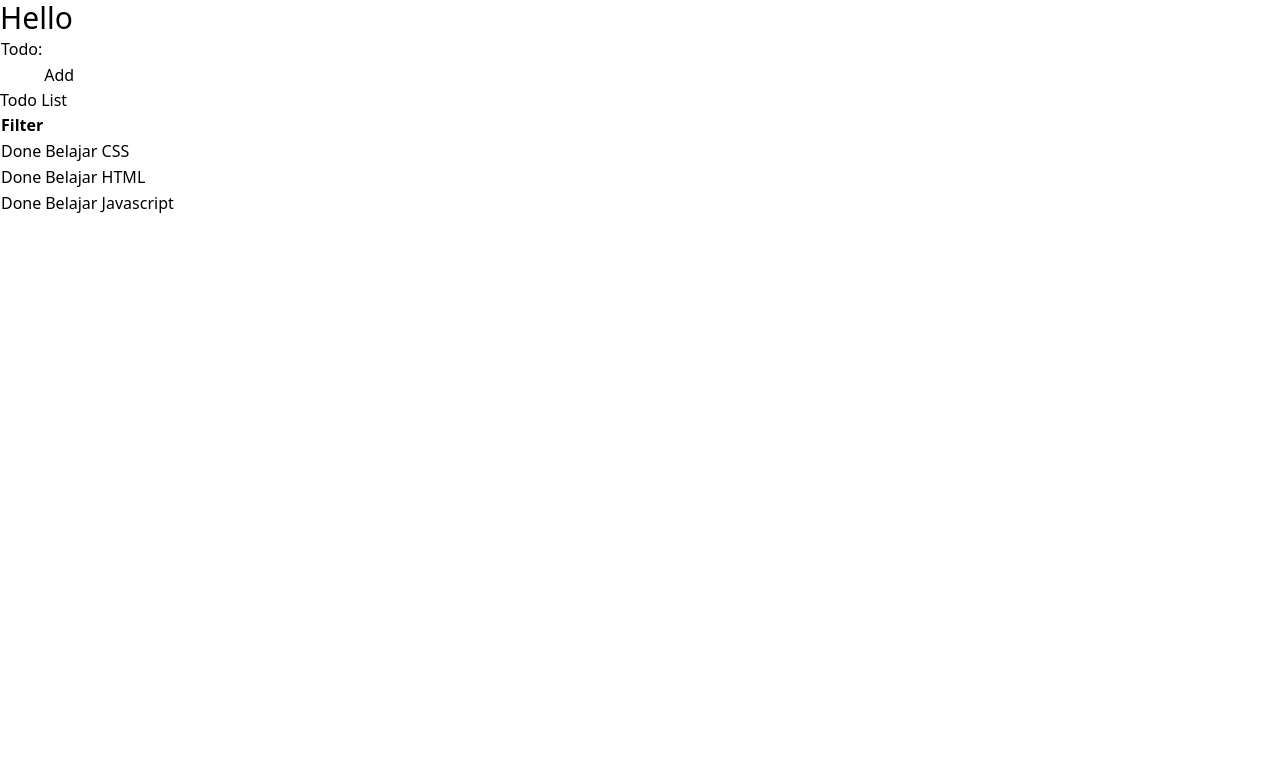
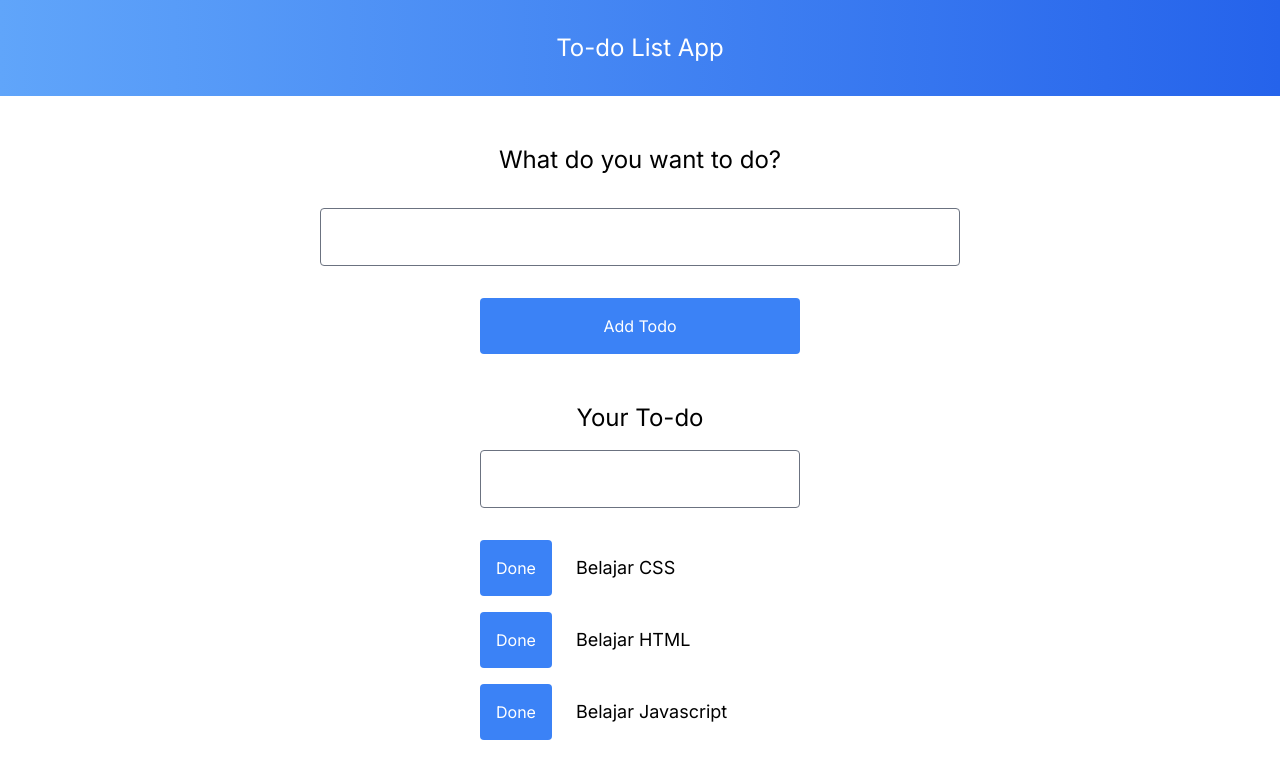
Before and after one commit to aaggee/todolist-app, a website: page app/index.html in a window 1280 px wide. Drawn offline with Linux system fonts and the light colour scheme; files that its build step writes are made by us from their sources.

Commit message:
update interface

```diff
--- a/app/index.html
+++ b/app/index.html
@@ -1,43 +1,50 @@
 <!DOCTYPE html>
 <html lang="en">
+
 <head>
     <meta charset="UTF-8">
     <meta http-equiv="X-UA-Compatible" content="IE=edge">
     <meta name="viewport" content="width=device-width, initial-scale=1.0">
+    <link rel="preconnect" href="https://fonts.googleapis.com">
+    <link rel="preconnect" href="https://fonts.gstatic.com" crossorigin>
+    <link href="https://fonts.googleapis.com/css2?family=Inter:wght@200;400;500;600;900&display=swap" rel="stylesheet">
     <title>Todolist App</title>
     <link rel="stylesheet" href="/dist/css/style.css">
 </head>
+
 <body>
 
-    <h1 class="text-3xl">Hello</h1>
-    <form name="todoForm">
-        <table>
-            <tbody>
-                <tr>
-                    <td><label for="todo">Todo:</label></td>
-                    <td><input type="text" id="todo" name="todo"></td>
-                </tr>
-                <tr>
-                    <td></td>
-                    <td><input type="submit" value="Add"/></td>
-                </tr>
-            </tbody>
-        </table>
-    </form>
+    <nav class="navbar">
+        <div class="container">
+            <h1 class="navbar-title">To-do List App</h1>
+        </div>
+    </nav>
+    <section class="section-form">
+        <div class="container">
+            <form name="todoForm" class="form">
+                <div class="form__wrapper">
+                    <label for="todo" class="form__title">What do you want to do?</label>
+                    <input type="text" id="todo" name="todo" class="form__input">
+                    <input type="submit" value="Add Todo" class="button w-1/2" />
+                </div>
+            </form>
+        </div>
+    </section>
+    <section class="section-display">
+        <div class="container">
+            <h1 class="text-2xl text-center mb-4">Your To-do</h1>
+            <div class="search w-1/2 mx-auto">
+                <input type="text" name="search" id="search" class="form__input">
+            </div>
+            <div id="todolistBody" class="search w-1/2 mx-auto">
+                <div class="todolist-item">
+                    <div class="todolist-item__button"><input type="button" value="Done" class="button"></div>
+                    <div class="todolist-item__content"></div>
+                </div>
+            </div>
+        </div>
+    </section>
+</body>
+<script type="text/javascript" src="/src/js/main.js"></script>
 
-    <h3>Todo List</h3>
-    <table>
-        <thead>
-            <th><label for="filter">Filter</label></th>
-            <th><input type="text" name="search" id="search"></th>
-        </thead>
-        <tbody id="todolistBody">
-            <tr>
-                <td><input type="button" value="Done"></td>
-                <td>Todo Description</td>
-            </tr>
-        </tbody>
-    </table>
-</body>
-<script type="text/javascript" src="scripts/main.js"></script>
 </html>
--- a/src/css/main.css
+++ b/src/css/main.css
@@ -1,3 +1,40 @@
 @tailwind base;
 @tailwind components;
 @tailwind utilities;
+
+@layer components {
+    body {
+        @apply font-inter;
+    }
+    section {
+        @apply my-12;
+    }
+    .navbar {
+        @apply bg-gradient-to-r from-blue-400 to-blue-600 text-white py-8;
+    }
+    .navbar-title {
+        @apply text-2xl text-center;
+    }
+    .container {
+        @apply w-1/2 mx-auto;
+    }
+    .form__wrapper {
+        @apply flex flex-col ;
+    }
+    .form__title {
+        @apply text-2xl text-center mb-8;
+    }
+    .form__input {
+        @apply form-input py-4 w-full rounded mb-8;
+    }
+    .button {
+        @apply bg-blue-500 text-white p-4 mx-auto rounded;
+    }
+    .todolist-item {
+        @apply flex items-center mb-4;
+    }
+    .todolist-item__content {
+        @apply ml-6 text-lg;
+    }
+
+}
--- /dev/null
+++ b/src/js/default.js
@@ -0,0 +1,69 @@
+function clearTodolist() {
+    const todolistBody = document.getElementById("todolistBody");
+    while (todolistBody.firstChild) {
+        todolistBody.removeChild(todolistBody.firstChild);
+    }
+}
+
+function removeTodolist(index) {
+    todolist.splice(index, 1);
+    displayTodolist();
+}
+
+function addTodolist(index, todo) {
+    const tr = document.createElement("tr");
+    const tdButton = document.createElement("td");
+    const buttonDone = document.createElement("input");
+
+    buttonDone.type = "button";
+    buttonDone.value = "Done";
+    buttonDone.onclick = function () {
+        removeTodolist(index);
+    };
+
+    tr.appendChild(tdButton);
+    tdButton.appendChild(buttonDone);
+
+    const tdTodo = document.createElement("td");
+    tdTodo.textContent = todo;
+
+    tr.appendChild(tdTodo);
+
+    const todolistBody = document.getElementById("todolistBody");
+    todolistBody.appendChild(tr);
+}
+
+function displayTodolist() {
+    clearTodolist();
+
+    for (let index = 0; index < todolist.length; index++) {
+        const todo = todolist[index];
+
+        const searchText = document.getElementById("search").value.toLowerCase();
+        if(todo.toLowerCase().includes(searchText)) {
+            addTodolist(index, todo);
+        }
+    }
+}
+
+document.forms['todoForm'].onsubmit = function (event) {
+    event.preventDefault();
+
+    const todo = document.forms['todoForm']['todo'].value;
+    todolist.push(todo);
+
+    document.forms['todoForm'].reset();
+
+    // console.info(todolist);
+    displayTodolist();
+}
+
+const searchInput = document.getElementById("search");
+searchInput.onkeyup = function () {
+    displayTodolist();
+}
+searchInput.onkeydown = function () {
+    displayTodolist();
+}
+
+displayTodolist();
--- a/src/js/main.js
+++ b/src/js/main.js
@@ -3,6 +3,34 @@ const todolist = [
     "Belajar HTML",
     "Belajar Javascript"
 ];
+
+function addTodolist(index, todo) {
+    const todolistBody = document.getElementById("todolistBody");
+
+    const item = document.createElement("div");
+    item.setAttribute("class", "todolist-item");
+
+    const itemButton = document.createElement("div");
+    itemButton.setAttribute("class", "todolist-item__button");
+
+    const buttonDone = document.createElement("input");
+    buttonDone.setAttribute("class", "button");
+    buttonDone.type = "button";
+    buttonDone.value = "Done";
+    buttonDone.onclick = function () {
+        removeTodolist(index);
+    }
+
+    const itemContent = document.createElement("div");
+    itemContent.setAttribute("class", "todolist-item__content");
+    itemContent.textContent = todo;
+
+    item.appendChild(itemButton);
+    itemButton.appendChild(buttonDone);
+    item.appendChild(itemContent);
+
+    todolistBody.appendChild(item);
+}
 
 function clearTodolist() {
     const todolistBody = document.getElementById("todolistBody");
@@ -16,38 +44,23 @@ function removeTodolist(index) {
     displayTodolist();
 }
 
-function addTodolist(index, todo) {
-    const tr = document.createElement("tr");
-    const tdButton = document.createElement("td");
-    const buttonDone = document.createElement("input");
-
-    buttonDone.type = "button";
-    buttonDone.value = "Done";
-    buttonDone.onclick = function () {
-        removeTodolist(index);
-    };
-
-    tr.appendChild(tdButton);
-    tdButton.appendChild(buttonDone);
-
-    const tdTodo = document.createElement("td");
-    tdTodo.textContent = todo;
-
-    tr.appendChild(tdTodo);
-
-    const todolistBody = document.getElementById("todolistBody");
-    todolistBody.appendChild(tr);
+// search
+const searchInput = document.getElementById("search");
+searchInput.onkeyup = function () {
+    displayTodolist();
+}
+searchInput.onkeydown = function () {
+    displayTodolist();
 }
 
 function displayTodolist() {
     clearTodolist();
+    for (let i = 0; i < todolist.length; i++) {
+        const todo = todolist[i];
+        const searchText = document.getElementById("search").value.toLowerCase();
 
-    for (let index = 0; index < todolist.length; index++) {
-        const todo = todolist[index];
-
-        const searchText = document.getElementById("search").value.toLowerCase();
         if(todo.toLowerCase().includes(searchText)) {
-            addTodolist(index, todo);
+            addTodolist(i, todo);
         }
     }
 }
@@ -59,16 +72,6 @@ document.forms['todoForm'].onsubmit = function (event) {
     todolist.push(todo);
 
     document.forms['todoForm'].reset();
-
-    // console.info(todolist);
-    displayTodolist();
-}
-
-const searchInput = document.getElementById("search");
-searchInput.onkeyup = function () {
-    displayTodolist();
-}
-searchInput.onkeydown = function () {
     displayTodolist();
 }
 
--- a/tailwind.config.js
+++ b/tailwind.config.js
@@ -1,7 +1,16 @@
 module.exports = {
-  content: ["./app/*.html"],
+  content: ['./app/**/*.{html,js}'],
   theme: {
-    extend: {},
+    extend: {
+      fontFamily: {
+        inter: ['Inter']
+      },
+      colors: {
+        expatify: '#baba39'
+      }
+    },
   },
-  plugins: [],
+  plugins: [
+    require('@tailwindcss/forms')
+  ],
 }
```
Also changed, not shown: package.json (+12 -0 lines), dist/css/style.css.
